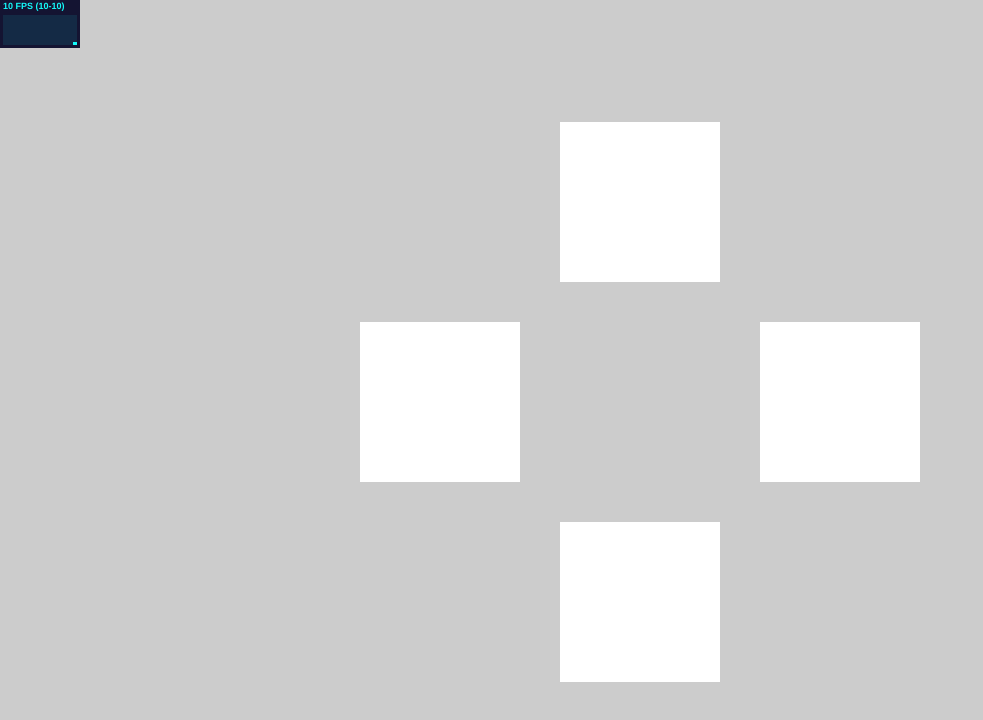
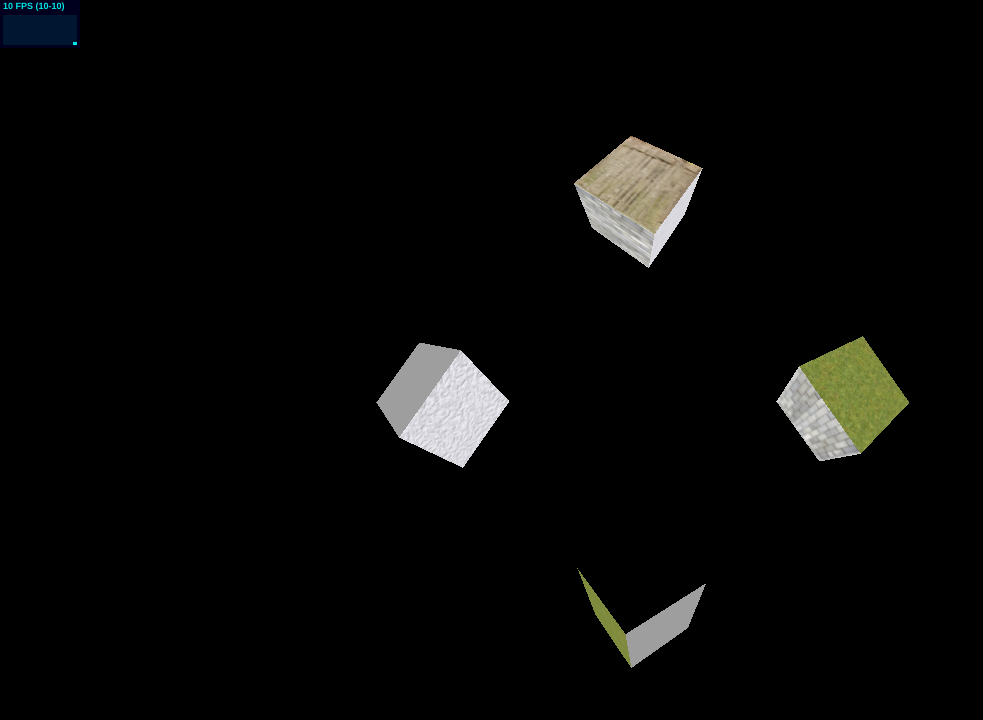
Before and after one commit to tedyage/ThreeJSCrashCourse, a website: page hologram.html in a window 1280 px wide. Shown: the whole page, without its empty margins (0-983 px from the left). Drawn offline with Linux system fonts and the light colour scheme; animation ran at ten frames a second.

Commit message:
create cube hologram

```diff
--- a/css/main.css
+++ b/css/main.css
@@ -1,6 +1,6 @@
 body{
   margin:0;
-  background-color: #ccc;;
+  background-color: #000;;
 }
 canvas{
   width:100%;
@@ -10,7 +10,7 @@ canvas{
   width:960px;
   margin:8% auto;
   height:100%;
-  background-color: #ccc;
+  background-color: #000;
   padding: 20px 0;
 }
 .top,.left,.right,.bottom{
--- a/hologram.html
+++ b/hologram.html
@@ -15,5 +15,113 @@
     <script src="js/three.min.js"></script>
     <script src="js/OrbitControls.js"></script>
     <script src="js/framerate.js"></script>
+    <script>
+      //获取定影样式类名的元素的宽度
+      var getWidth = function(className){
+        var element = document.getElementsByClassName(className);
+        if(!element||element.length<=0)
+          return 0;
+        else
+          return parseFloat(element[0].offsetWidth);
+      };
+      //获取定影样式类名的元素的高度
+      var getHeight = function(className){
+        var element = document.getElementsByClassName(className);
+        if(!element||element.length<=0)
+          return 0;
+        else
+          return parseFloat(element[0].offsetHeight);
+      };
+    </script>
+    <script>
+      //初始化场景
+      var scene = new THREE.Scene();
+      //初始化四台摄像机
+      var camera1 = new THREE.PerspectiveCamera(45,getWidth('bottom')/getHeight('bottom'),0.1,1000);         //前方
+      var camera2 = new THREE.PerspectiveCamera(45,getWidth('right')/getHeight('right'),0.1,1000);           //右方
+      var camera3 = new THREE.PerspectiveCamera(45,getWidth('top')/getHeight('top'),0.1,1000);               //后方
+      var camera4 = new THREE.PerspectiveCamera(45,getWidth('left')/getHeight('left'),0.1,1000);             //左方
+      //初始化四个渲染器
+      var renderer1 = new THREE.WebGLRenderer();     //前方
+      var renderer2 = new THREE.WebGLRenderer();     //右方
+      var renderer3 = new THREE.WebGLRenderer();     //后方
+      var renderer4 = new THREE.WebGLRenderer();     //左方
+      //渲染器设置宽高
+      renderer1.setSize(window.getWidth('bottom'),window.getHeight('bottom'));
+      renderer2.setSize(window.getWidth('right'),window.getHeight('right'));
+      renderer3.setSize(window.getWidth('top'),window.getHeight('top'));
+      renderer4.setSize(window.getWidth('left'),window.getHeight('left'));
+      //将渲染目标与相应div绑定
+      document.getElementsByClassName("bottom")[0].appendChild(renderer1.domElement);
+      document.getElementsByClassName("right")[0].appendChild(renderer2.domElement);
+      document.getElementsByClassName("top")[0].appendChild(renderer3.domElement);
+      document.getElementsByClassName("left")[0].appendChild(renderer4.domElement);
+      //定义摄像机轨迹控制
+      //var control = new THREE.OrbitControls(camera1,renderer1.domElement);
+      //control
+      //设置摄像机位置
+      camera1.position.set(0,0,5);
+      camera2.position.set(5,0,0);
+      camera3.position.set(0,0,-5);
+      camera4.position.set(-5,0,0);
+      //设置摄像机镜头目标坐标
+      camera1.lookAt(0,0,0);
+      camera2.lookAt(0,0,0);
+      camera3.lookAt(0,0,0);
+      camera4.lookAt(0,0,0);
+      //设置摄像机头部朝向
+      camera1.rotateZ(Math.PI);
+      camera2.rotateZ(Math.PI/2);
+      camera4.rotateZ(3*Math.PI/2);
+
+      //定义光照
+      var ambientLight = new THREE.AmbientLight(0xffffff,1.0);
+      scene.add(ambientLight);
+      //定义方块几何结构
+      var cubeGeometry = new THREE.BoxGeometry(2,2,2);
+      //定义方块材质
+      var materials = [
+        new THREE.MeshLambertMaterial({map:new THREE.TextureLoader().load("img/01.jpg"),side:THREE.DoubleSide}),
+        new THREE.MeshLambertMaterial({map:new THREE.TextureLoader().load("img/02.jpg"),side:THREE.DoubleSide}),
+        new THREE.MeshLambertMaterial({map:new THREE.TextureLoader().load("img/03.jpg"),side:THREE.DoubleSide}),
+        new THREE.MeshLambertMaterial({map:new THREE.TextureLoader().load("img/04.jpg"),side:THREE.DoubleSide}),
+        new THREE.MeshLambertMaterial({map:new THREE.TextureLoader().load("img/05.jpg"),side:THREE.DoubleSide}),
+        new THREE.MeshLambertMaterial({map:new THREE.TextureLoader().load("img/06.jpg"),side:THREE.DoubleSide}),
+      ];
+      var cubeMaterials = new THREE.MeshFaceMaterial(materials);
+      //定义方块物体
+      var cube = new THREE.Mesh(cubeGeometry,cubeMaterials);
+
+      cube.rotateZ(Math.PI/4);
+      cube.rotateX(Math.PI/4);
+
+      //将物体放入场景中。
+      scene.add(cube);
+
+      var rotateSpeed = 0.01;
+      //定义修改函数，用于修改场景参数
+      var update = function(){
+        cube.rotation.y-=rotateSpeed;
+      };
+
+      //定义渲染函数，
+      var render = function(){
+        renderer1.render(scene,camera1);
+        renderer2.render(scene,camera2);
+        renderer3.render(scene,camera3);
+        renderer4.render(scene,camera4);
+      };
+      //定义循环执行函数
+      var GameLoop = function(){
+        requestAnimationFrame(GameLoop);
+        update();
+        render();
+      };
+
+      GameLoop();
+    </script>
+    <script>
+
+    </script>
   </body>
 </html>
```
Also changed, not shown: index.html (+3 -1 lines).
